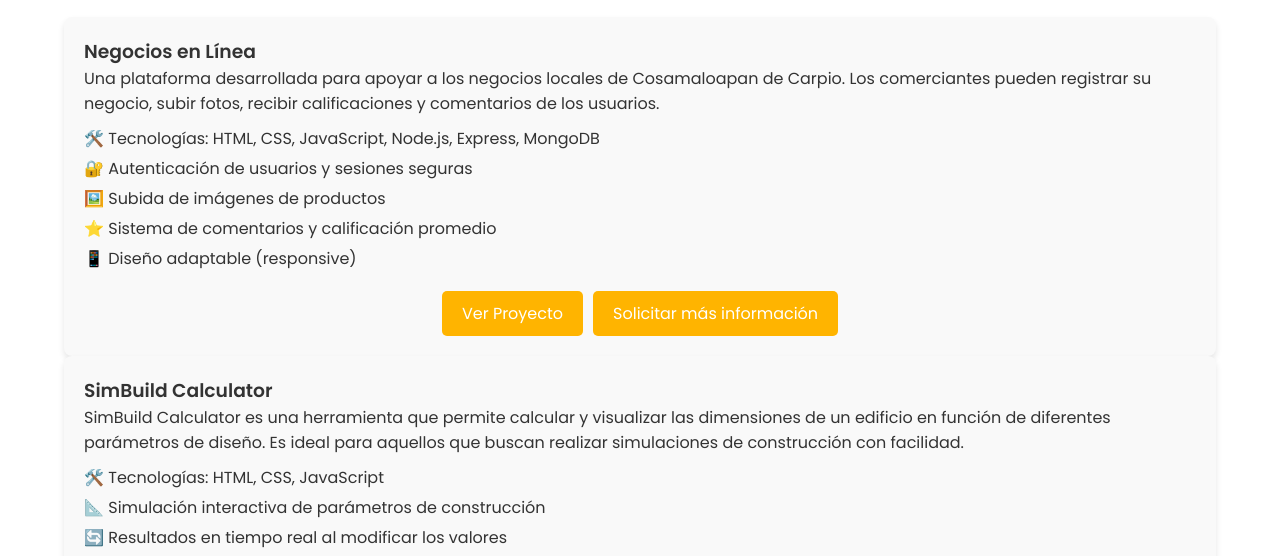
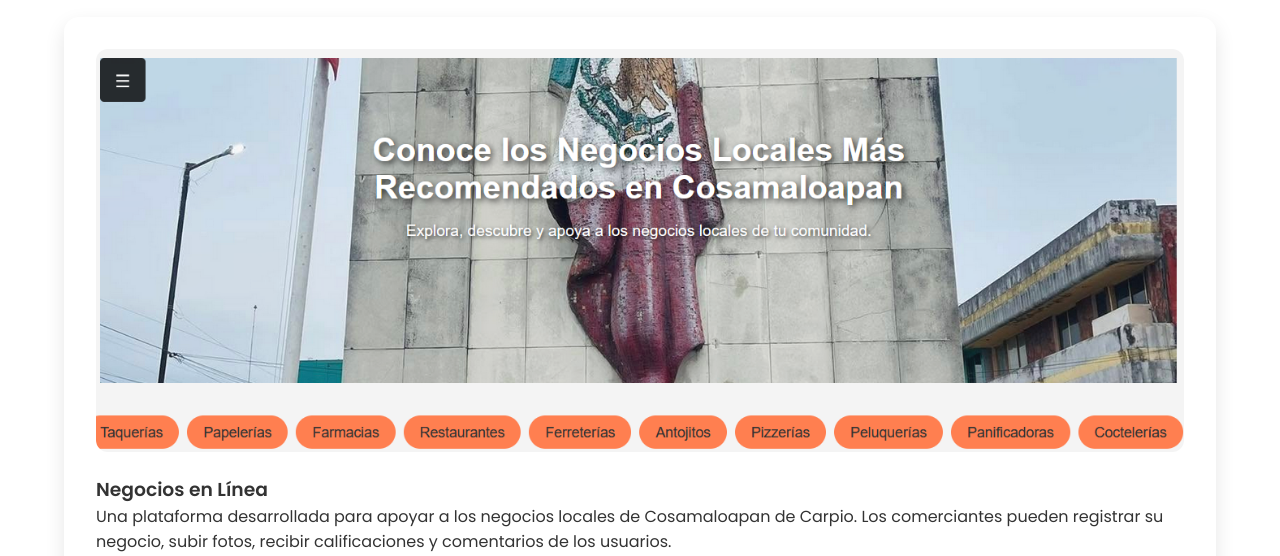
Before and after one commit to LuisHalducin/portafolio, a plain HTML site: page index.html in a window 1280 px wide. Shown: the part 236-792 px from the top of the page. Drawn offline with Linux system fonts and the light colour scheme.

Commit message:
Actualización de portafolio con imágenes

```diff
--- a/css/estilos.css
+++ b/css/estilos.css
@@ -164,3 +164,38 @@
       opacity: 1;
     }
   }
+  .proyecto-card {
+    background-color: #fff;
+    border-radius: 15px;
+    box-shadow: 0 8px 20px rgba(0, 0, 0, 0.1);
+    padding: 2rem;
+    margin-bottom: 2rem;
+    transition: transform 0.3s ease, box-shadow 0.3s ease;
+  }
+
+  .proyecto-card:hover {
+    transform: translateY(-5px);
+    box-shadow: 0 12px 25px rgba(0, 0, 0, 0.15);
+  }
+
+  .proyecto-img {
+    width: 100%;
+    height: auto;
+    border-radius: 12px;
+    margin-bottom: 1rem;
+  }
+
+  .botones-proyecto .btn {
+    display: inline-block;
+    background-color: #007BFF;
+    color: #fff;
+    padding: 0.6rem 1.2rem;
+    margin-right: 10px;
+    text-decoration: none;
+    border-radius: 8px;
+    transition: background-color 0.3s ease;
+  }
+
+  .botones-proyecto .btn:hover {
+    background-color: #0056b3;
+  }
--- a/index.html
+++ b/index.html
@@ -27,6 +27,7 @@
 
       <!-- Proyecto 1 -->
       <div class="proyecto-card">
+        <img src="img/negocios.png" alt="Negocios en Línea" class="proyecto-img" />
         <h3>Negocios en Línea</h3>
         <p>Una plataforma desarrollada para apoyar a los negocios locales de Cosamaloapan de Carpio. Los comerciantes pueden registrar su negocio, subir fotos, recibir calificaciones y comentarios de los usuarios.</p>
         <ul>
@@ -44,6 +45,7 @@
 
       <!-- Proyecto 2 -->
       <div class="proyecto-card">
+        <img src="img/calculador.png" alt="Negocios en Línea" class="proyecto-img" />
         <h3>SimBuild Calculator</h3>
         <p>SimBuild Calculator es una herramienta que permite calcular y visualizar las dimensiones de un edificio en función de diferentes parámetros de diseño. Es ideal para aquellos que buscan realizar simulaciones de construcción con facilidad.</p>
         <ul>
```
Also changed, not shown: img/calculador.png (added), img/negocios.png (added).
